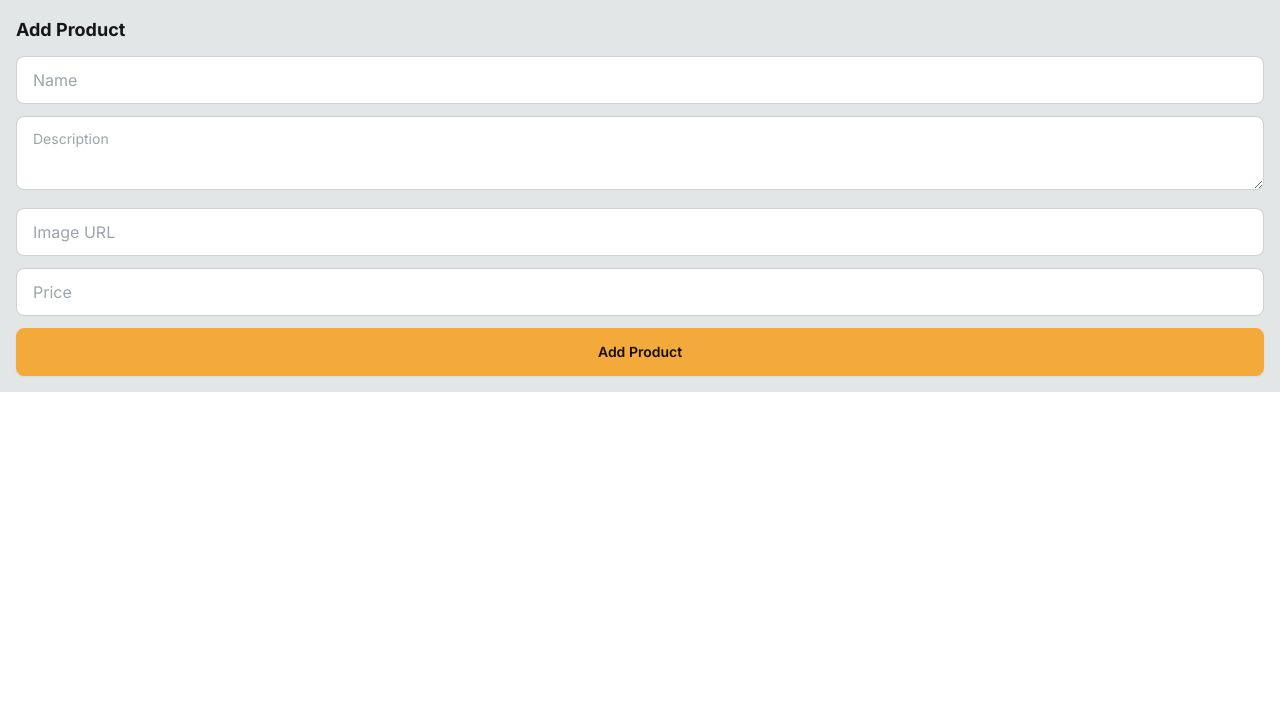
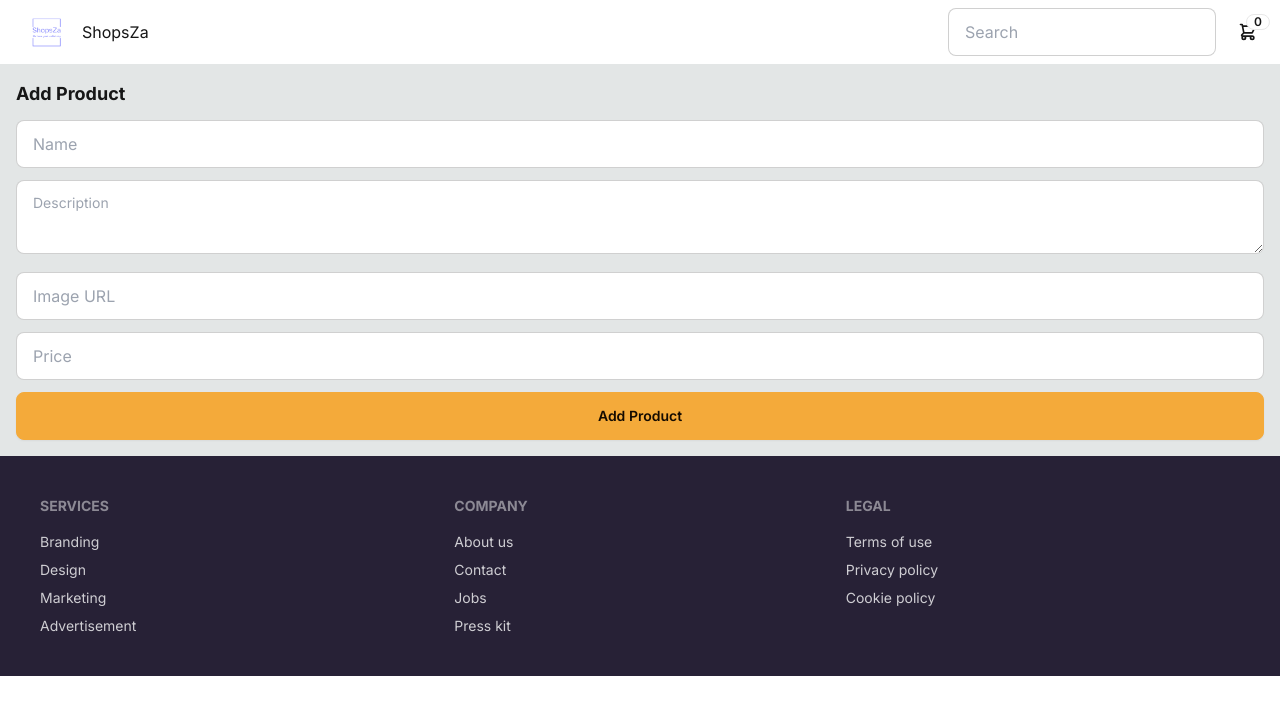
Before and after one commit to AbhayShaw01/Horizon-Ecommerce, a Next.js app: page /add-product in a window 1280 px wide. Shown: the top 714 px of the page. Built offline with nearby package versions, Linux system fonts and the light colour scheme; no server answers.

Commit message:
created footer and added functional Navbar

```diff
--- /dev/null
+++ b/src/app/Footer.tsx
@@ -0,0 +1,28 @@
+export default function Footer(){
+    return (
+        <footer className="bg-neutral p-10 text-neutral-content">
+            <div className="footer m-auto max-w-7xl">
+                <div>
+                    <span className="footer-title">Services</span>
+                    <a className="link-hover link">Branding</a>
+                    <a className="link-hover link">Design</a>
+                    <a className="link-hover link">Marketing</a>
+                    <a className="link-hover link">Advertisement</a>
+                </div>
+                <div>
+                    <span className="footer-title">Company</span>
+                    <a className="link-hover link">About us</a>
+                    <a className="link-hover link">Contact</a>
+                    <a className="link-hover link">Jobs</a>
+                    <a className="link-hover link">Press kit</a>
+                </div>
+                <div>
+                    <span className="footer-title">Legal</span>
+                    <a className="link-hover link">Terms of use</a>
+                    <a className="link-hover link">Privacy policy</a>
+                    <a className="link-hover link">Cookie policy</a>
+                </div>
+            </div>
+        </footer>
+    )
+}
--- /dev/null
+++ b/src/app/Navbar/Navbar.tsx
@@ -0,0 +1,41 @@
+import Link from "next/link";
+import Image from "next/image";
+import logo from "../assets/logo.png"
+import {redirect} from "next/navigation";
+import {getCart} from "@/lib/db/cart";
+import ShoppingCartButton from "@/app/Navbar/ShoppingCartButton";
+
+
+async function searchProducts(formData: FormData) {
+    "use server";
+    const searchQuery = await formData.get("searchQuery")?.toString();
+    if (searchQuery) {
+        redirect("/search?query=" + searchQuery);
+    }
+}
+
+export default async function Navbar() {
+    const cart = await getCart();
+    return (
+        <div className="bg-base-100">
+            <div className="navbar max-w-7xl m-auto flex-col sm:flex-row gap-2">
+
+                <div className="flex-1">
+                    <Link href="/" className="btn btn-ghost text-xl normal-case">
+                        <Image src={logo} height={40} width={40} alt="Shopping Shop -logo"/></Link>
+                    ShopsZa
+                </div>
+                <div className="flex-none gap-2">
+                    <form action={searchProducts}>
+                        <div className="form-control">
+                            <input name="searchQuery" placeholder="Search"
+                                   className="input input-bordered w-full min-w-[100px]"/>
+                        </div>
+                    </form>
+                    <ShoppingCartButton cart={cart}/>
+
+                </div>
+            </div>
+        </div>
+    )
+}
--- /dev/null
+++ b/src/app/Navbar/ShoppingCartButton.tsx
@@ -0,0 +1,58 @@
+"use client"
+import {ShoppingCart} from "@/lib/db/cart";
+import {formatPrice} from "@/lib/format";
+import Link from "next/link";
+
+interface ShoppingCartButtonProps {
+    cart: ShoppingCart | null,
+}
+
+export default function ShoppingCartButton({cart}: ShoppingCartButtonProps) {
+    function closeDropDown(){
+        const elem = document.activeElement as HTMLElement
+        if(elem){
+            elem.blur();
+        }
+    }
+
+    return (
+        <div className="dropdown dropdown-end">
+            <label tabIndex={0} className="btn btn-circle btn-ghost">
+                <div className="indicator">
+                    <svg
+                        xmlns="http://www.w3.org/2000/svg"
+                        className="h-5 w-5"
+                        fill="none"
+                        viewBox="0 0 24 24"
+                        stroke="currentColor"
+                    >
+                        <path
+                            strokeLinecap="round"
+                            strokeLinejoin="round"
+                            strokeWidth="2"
+                            d="M3 3h2l.4 2M7 13h10l4-8H5.4M7 13L5.4 5M7 13l-2.293 2.293c-.63.63-.184 1.707.707 1.707H17m0 0a2 2 0 100 4 2 2 0 000-4zm-8 2a2 2 0 11-4 0 2 2 0 014 0z"
+                        />
+                    </svg>
+                    <span className="badge badge-sm indicator-item">
+                        {cart?.size || 0}
+                    </span>
+                </div>
+            </label>
+            <div tabIndex={0} className="card dropdown-content card-compact mt-3 w-52 bg-base-100 shadow z-30">
+                <div className="card-body">
+                    <span className="text-lg font-bold">
+                        {cart?.size || 0} Items
+                    </span>
+                    <span className="text-info">
+                        Subtotal : {formatPrice(cart?.subtotal || 0)}
+                    </span>
+                    <div className="card-actions">
+                        <Link href="/cart" className="btn btn-primary btn-block" onClick={closeDropDown}>
+                            View Cart
+                        </Link>
+                    </div>
+                </div>
+            </div>
+        </div>
+    )
+}
--- a/src/app/layout.tsx
+++ b/src/app/layout.tsx
@@ -1,6 +1,8 @@
 import type { Metadata } from "next";
 import { Inter } from "next/font/google";
 import "./globals.css";
+import Navbar from "@/app/Navbar/Navbar";
+import Footer from "@/app/Footer";
 
 const inter = Inter({ subsets: ["latin"] });
 
@@ -17,9 +19,11 @@
   return (
     <html lang="en">
       <body className={inter.className}>
+      <Navbar/>
       <main className="p-4 max-w-7xl mx-auto min-w-[300px]">
         {children}
       </main>
+      <Footer/>
       </body>
     </html>
   );
```
Also changed, not shown: src/app/assets/logo.png (added).
